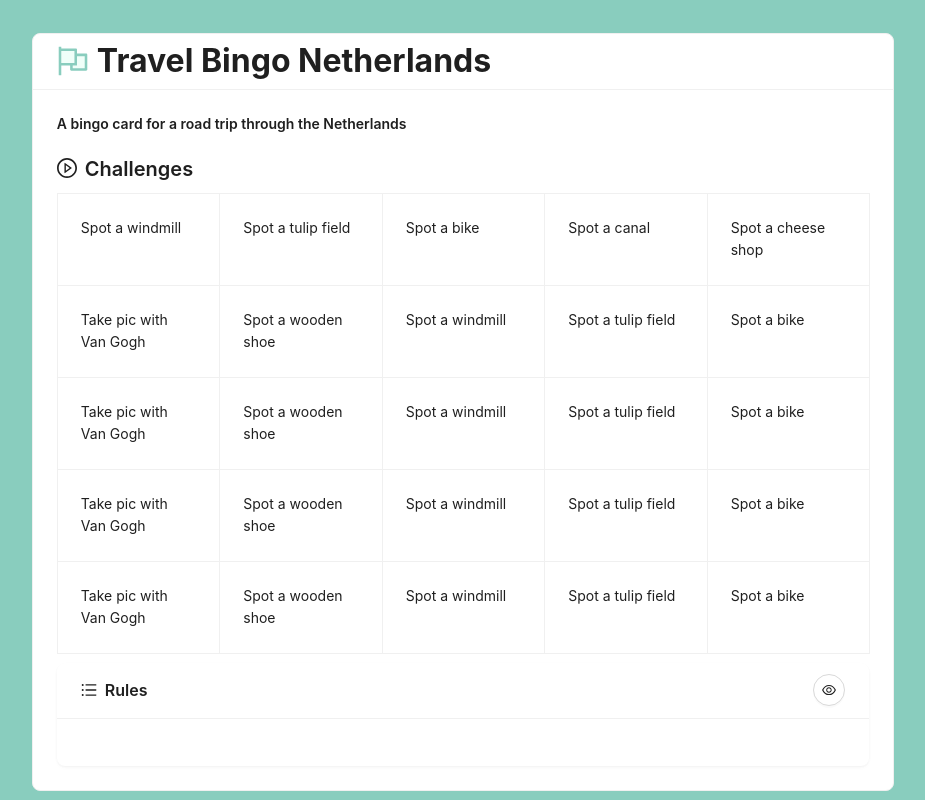
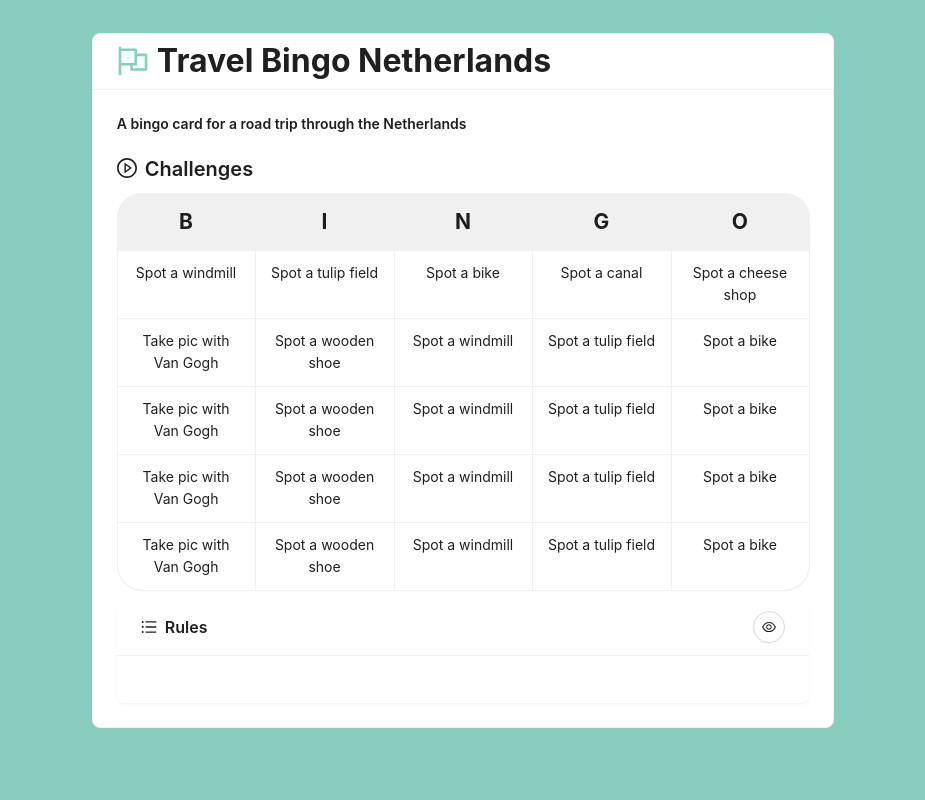
Before and after one commit to geo-quest/travel-bingo, a React (Create React App) app: page / in a window 1280 px wide. Shown: the whole page, without its empty margins (177-1102 px from the left). Built offline with nearby package versions, Linux system fonts and the light colour scheme.

Commit message:
feat(board-page): bingo title + refactorings

```diff
--- a/src/App.css
+++ b/src/App.css
@@ -1,24 +1,17 @@
 body {
   background-color: #89cdbe;
+  overlay: hidden;
 }
 
-.App {
-  text-align: center;
+.app-container {
+  max-width: fit-content;
+  margin-left : auto;
+  margin-right: auto;
+  margin-top: 20px;
 }
 
-.App-header {
-  min-height: 100vh;
-  display: flex;
-  flex-direction: column;
-  align-items: center;
-  justify-content: center;
-  font-size: calc(10px + 2vmin);
-  color: white;
+@media (max-width: 600px) {
+  .some-class {
+    font-size: 14px; /* Example for small screens */
+  }
 }
-
-.App-header img {
-  max-width: 500px;
-  min-width: 100px;
-  max-height: 500px;
-  min-height: 100px;
-}
--- a/src/App.tsx
+++ b/src/App.tsx
@@ -8,14 +8,7 @@ import challenge from "./challenge.json";
 function App() {
   setTwoToneColor("#89cdbe");
   return (
-    <div
-      style={{
-        maxWidth: "fit-content",
-        marginLeft: "auto",
-        marginRight: "auto",
-        marginTop: "20px",
-      }}
-    >
+    <div className="app-container">
       <BoardPage travelBingo={challenge} />
     </div>
   );
--- /dev/null
+++ b/src/board-page/BoardPage.css
@@ -0,0 +1,34 @@
+.board > div:first-child > div:first-child{
+    border-radius: 25px 0 0 0 ;
+}
+
+.board > div:first-child > div:last-child{
+    border-radius: 0 25px 0 0;
+}
+
+.board > div:last-child > div:first-child {
+    border-radius: 0 0 0 25px;
+}
+
+.board > div:last-child > div:last-child {
+    border-radius: 0 0 25px 0;
+}
+
+.board .header-card,
+.board .card {
+    padding: 12px !important;
+}
+
+.header-card {
+    width: 20%;
+    text-align: center;
+    font-size: 1.5em;
+    font-weight: bold;
+    background-color: #f0f0f0;
+}
+
+.card {
+    width: 20%;
+    cursor: pointer;
+    text-align: center;
+}
--- a/src/board-page/BoardPage.tsx
+++ b/src/board-page/BoardPage.tsx
@@ -1,3 +1,5 @@
+import "./BoardPage.css";
+
 import { FlagTwoTone } from "@ant-design/icons";
 import { Card, Space, Typography } from "antd";
 
--- /dev/null
+++ b/src/board-page/Challenges.css
@@ -0,0 +1,8 @@
+.header-card {
+    width: 20%;
+    text-align: center;
+    font-size: 1.5em;
+    font-weight: bold;
+    padding: 10px;
+    background-color: "#f0f0f0";
+}
--- a/src/board-page/Challenges.tsx
+++ b/src/board-page/Challenges.tsx
@@ -1,3 +1,4 @@
+/* eslint-disable arrow-parens */
 import { PlayCircleOutlined } from "@ant-design/icons";
 import { Card, Modal, Typography } from "antd";
 import React, { useState } from "react";
@@ -33,12 +34,20 @@ const Challenges: React.FC<ChallengesProps> = ({ challenges }) => {
         <PlayCircleOutlined style={{ marginRight: 8 }} />
         Challenges
       </Title>
+      <div className="board">
+        <div style={{ display: "flex" }}>
+          {["B", "I", "N", "G", "O"].map((letter) => (
+            <Card.Grid key={letter} className="header-card" hoverable={false}>
+              {letter}
+            </Card.Grid>
+          ))}
+        </div>
         {challenges.map((row, rowIndex) => (
           <div key={rowIndex} style={{ display: "flex" }}>
             {row.map((item, colIndex) => (
               <Card.Grid
                 key={colIndex}
-              style={{ width: "20%", cursor: "pointer" }}
+                className="card"
                 onClick={() => handleCardClick(item)}
               >
                 {item.challenge}
@@ -46,6 +55,7 @@ const Challenges: React.FC<ChallengesProps> = ({ challenges }) => {
             ))}
           </div>
         ))}
+      </div>
       {selectedChallenge && (
         <Modal
           title={selectedChallenge.challenge}
```
Lines whose indentation alone changed are shown as unchanged.
